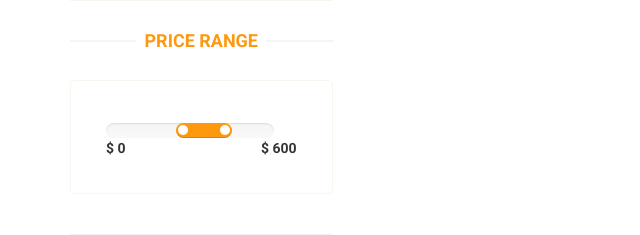
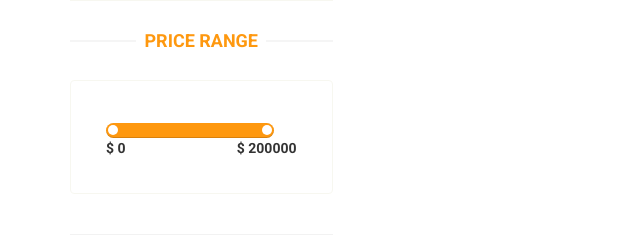
Before and after one commit to PhanHoang12/doan1, a Django app: template blog/templates/blog/blog_list.html in a window 1280 px wide. Shown: the part 963-1198 px from the top of the page, without its empty margins (0-640 px from the left). Run offline with Django 3.2, Linux system fonts and the light colour scheme; the template is opened without the code that fills it, so the values that code supplies are empty.

Commit message:
cap nhat tinh nang loc theo gia, done task3: bat su kien thanh keo bang js

```diff
--- a/templates/menu-left.html
+++ b/templates/menu-left.html
@@ -1,3 +1,4 @@
+{%load static %}
 <div class="left-sidebar">
     <h2>Category</h2>
     <div class="panel-group category-products" id="accordian"><!--category-productsr-->
@@ -125,13 +126,23 @@
     <div class="price-range"><!--price-range-->
         <h2>Price Range</h2>
         <div class="well">
-            <input type="text" class="span2" value="" data-slider-min="0" data-slider-max="600" data-slider-step="5"
-                data-slider-value="[250,450]" id="sl2"><br />
-            <b>$ 0</b> <b class="pull-right">$ 600</b>
+            <input type="text" class="span2" value="" data-slider-min="0" data-slider-max="200000"
+                data-slider-step="1000" data-slider-value="[0,200000]" id="sl2"><br />
+            <b>$ 0</b> <b class="pull-right">$ 200000</b>
         </div>
     </div><!--/price-range-->
 
     <div class="shipping text-center"><!--shipping-->
-        <img src="{ % static 'global/images/home/shipping.jpg' %}" alt="" />
+        <img src="{% static 'global/images/home/shipping.jpg' %}" alt="" />
     </div><!--/shipping-->
 </div>
+<script>
+    $(document).ready(function () {
+        $("#sl2").on("slideStop", function (event) {
+            var min_price = event.value[0];
+            var max_price = event.value[1];
+            console.log("Min price", min_price)
+            console.log("Max price", max_price)
+        })
+    })
+</script>
```
